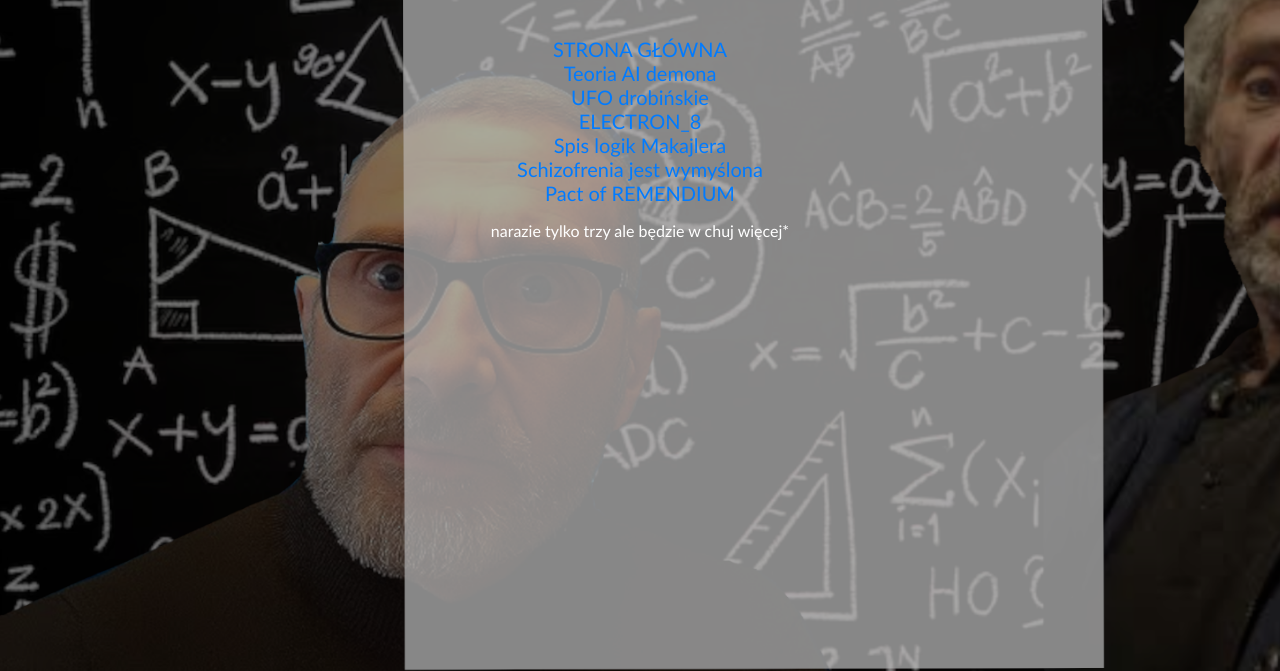
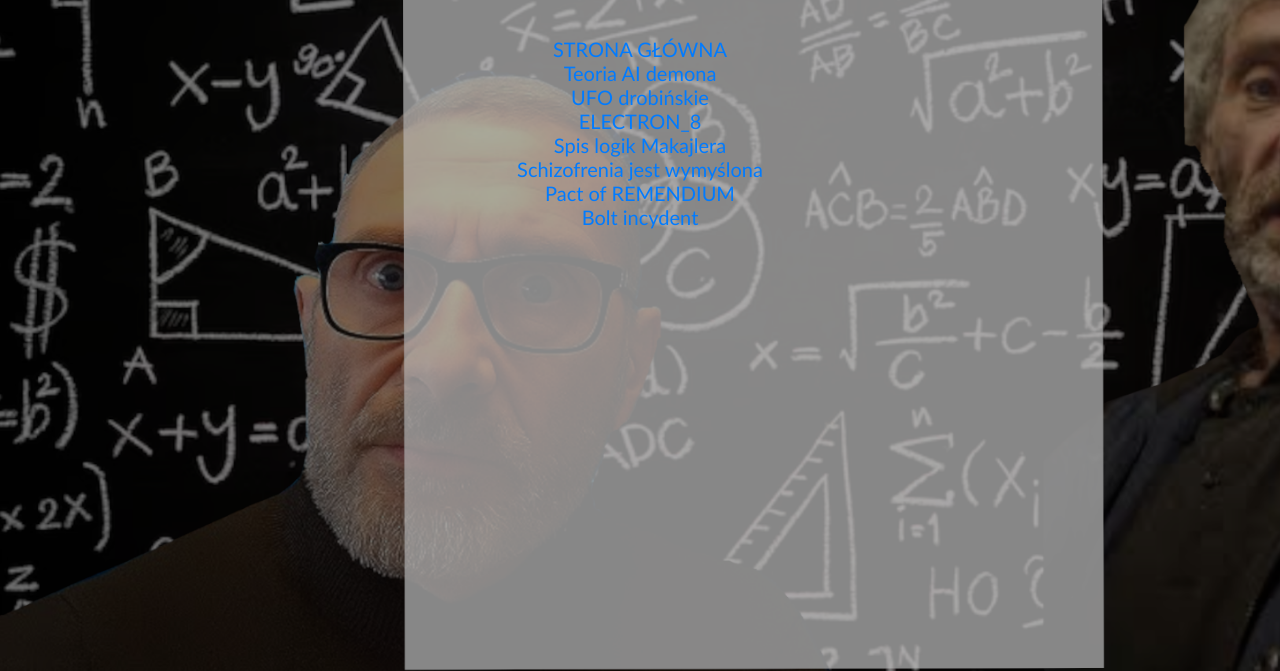
Before and after one commit to prism3344/gt, a plain HTML site: page docs/index.html in a window 1280 px wide. Shown: the part 179-850 px from the top of the page. Drawn offline with Linux system fonts and the light colour scheme.

Commit message:
Update index.html

```diff
--- a/docs/index.html
+++ b/docs/index.html
@@ -84,8 +84,10 @@
         <br>
         <a href="https://prism3344.github.io/REDEMIUM/">Pact of REMENDIUM</a>
         <br>
+        <a href="https://prism3344.github.io/uber/">Bolt incydent</a>
+        <br>
     </div>
-    <p>narazie tylko trzy ale będzie w chuj więcej*</p>
+
 
 </body>
 
```
